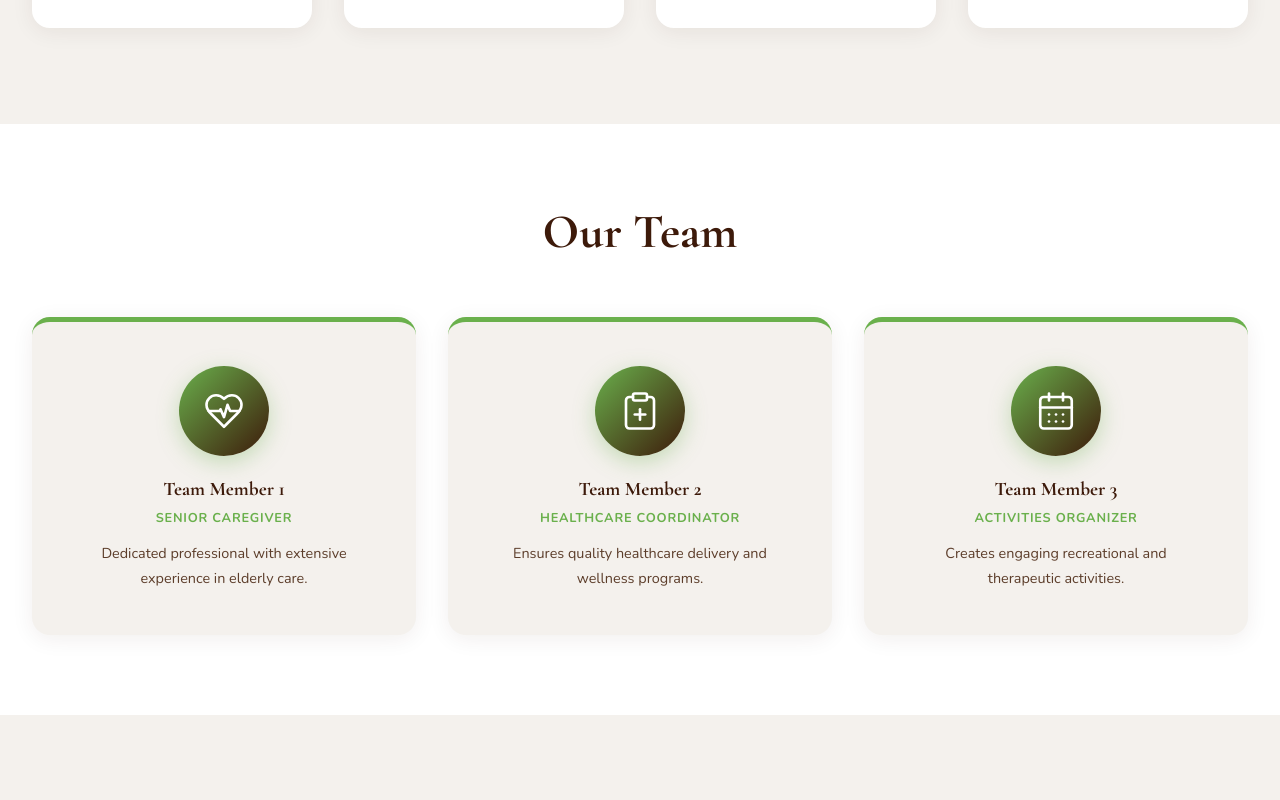
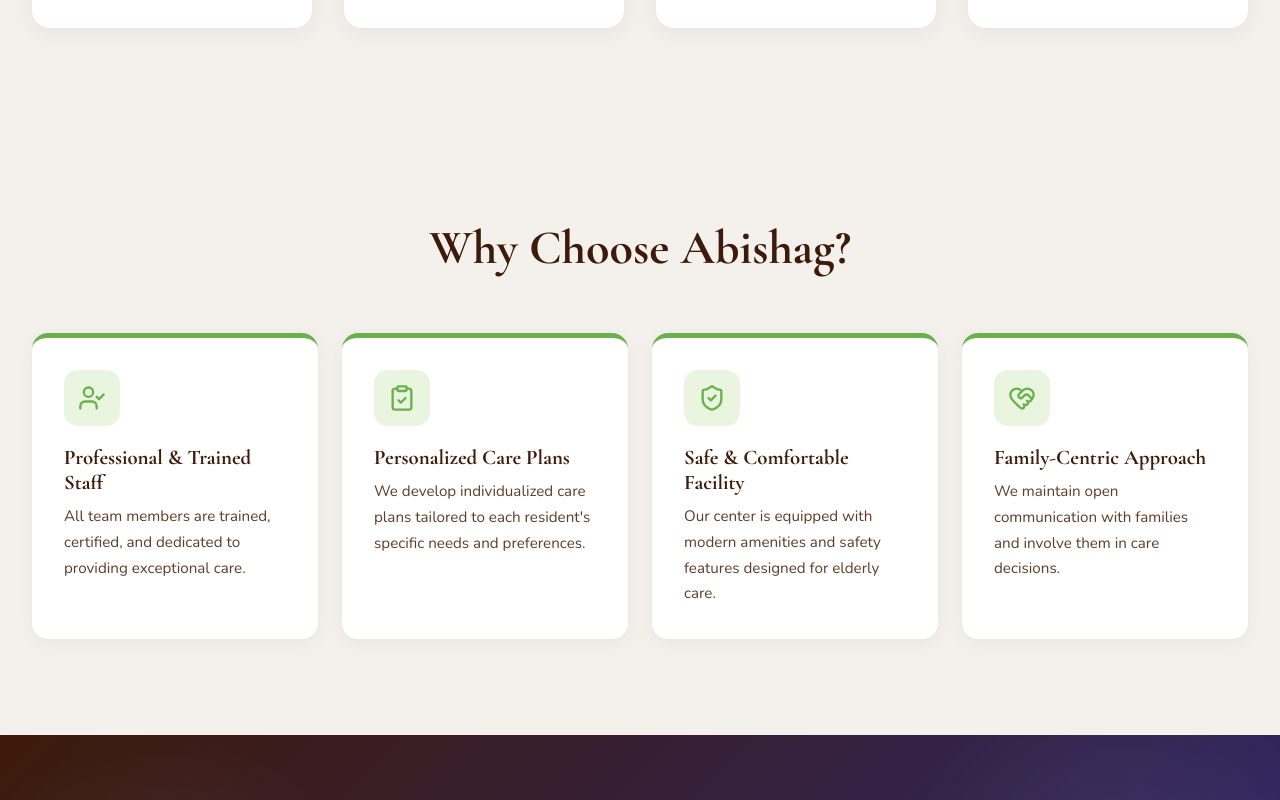
Before and after one commit to divi9696/abishag, a Next.js app: page /about in a window 1280 px wide. Shown: the part 1740-2540 px from the top of the page. Built offline with nearby package versions, Linux system fonts and the light colour scheme.

Commit message:
Remove Our Team section from About Us page

```diff
--- a/app/about/page.tsx
+++ b/app/about/page.tsx
@@ -3,11 +3,7 @@
 import { useState, useEffect } from 'react';
 import { UserCheck, ClipboardCheck, ShieldCheck, HeartHandshake } from 'lucide-react';
 
-const teamMembers = [
-  { id: 1, name: "Team Member 1", role: "Senior Caregiver", description: "Dedicated professional with extensive experience in elderly care.", icon: <svg xmlns="http://www.w3.org/2000/svg" width="42" height="42" viewBox="0 0 24 24" fill="none" stroke="#ffffff" strokeWidth="1.5" strokeLinecap="round" strokeLinejoin="round"><path d="M19 14c1.49-1.46 3-3.21 3-5.5A5.5 5.5 0 0 0 16.5 3c-1.76 0-3 .5-4.5 2-1.5-1.5-2.74-2-4.5-2A5.5 5.5 0 0 0 2 8.5c0 2.3 1.5 4.05 3 5.5l7 7Z"/><path d="M3.22 12H9.5l.5-1 2 4.5 2-7 1.5 3.5h5.27"/></svg> },
-  { id: 2, name: "Team Member 2", role: "Healthcare Coordinator", description: "Ensures quality healthcare delivery and wellness programs.", icon: <svg xmlns="http://www.w3.org/2000/svg" width="42" height="42" viewBox="0 0 24 24" fill="none" stroke="#ffffff" strokeWidth="1.5" strokeLinecap="round" strokeLinejoin="round"><rect width="8" height="4" x="8" y="2" rx="1" ry="1"/><path d="M16 4h2a2 2 0 0 1 2 2v14a2 2 0 0 1-2 2H6a2 2 0 0 1-2-2V6a2 2 0 0 1 2-2h2"/><path d="M9 14h6"/><path d="M12 11v6"/></svg> },
-  { id: 3, name: "Team Member 3", role: "Activities Organizer", description: "Creates engaging recreational and therapeutic activities.", icon: <svg xmlns="http://www.w3.org/2000/svg" width="42" height="42" viewBox="0 0 24 24" fill="none" stroke="#ffffff" strokeWidth="1.5" strokeLinecap="round" strokeLinejoin="round"><rect width="18" height="18" x="3" y="4" rx="2" ry="2"/><line x1="16" x2="16" y1="2" y2="6"/><line x1="8" x2="8" y1="2" y2="6"/><line x1="3" x2="21" y1="10" y2="10"/><path d="M8 14h.01"/><path d="M12 14h.01"/><path d="M16 14h.01"/><path d="M8 18h.01"/><path d="M12 18h.01"/><path d="M16 18h.01"/></svg> },
-];
+
 
 const coreValues = [
   { id: 1, title: "Compassion", icon: <svg xmlns="http://www.w3.org/2000/svg" width="48" height="48" viewBox="0 0 24 24" fill="none" stroke="#6AB04C" strokeWidth="1.5" strokeLinecap="round" strokeLinejoin="round"><path d="M19 14c1.49-1.46 3-3.21 3-5.5A5.5 5.5 0 0 0 16.5 3c-1.76 0-3 .5-4.5 2-1.5-1.5-2.74-2-4.5-2A5.5 5.5 0 0 0 2 8.5c0 2.3 1.5 4.05 3 5.5l7 7Z"/><path d="M12 5 9.04 7.96a2.17 2.17 0 0 0 0 3.08v0c.82.82 2.13.85 3 .07l2.07-1.9a2.82 2.82 0 0 1 3.79 0l2.96 2.66"/></svg>, description: "We care for our residents with empathy and genuine concern for their wellbeing.", color: "#6AB04C" },
@@ -176,38 +172,7 @@
         </div>
       </section>
 
-      {/* ── Team ── */}
-      <section className="py-16 md:py-20" style={{ background: '#ffffff' }}>
-        <div className="max-w-7xl mx-auto px-4 sm:px-6 lg:px-8">
-          <div className="text-center mb-14">
-            <h2 style={{ fontFamily: "'Cormorant Garamond', serif", fontSize: 'clamp(1.9rem, 4vw, 3rem)', fontWeight: 700, color: '#3D1A0A' }}>Our Team</h2>
-          </div>
-          <div className="grid grid-cols-1 md:grid-cols-3 gap-8">
-            {teamMembers.map((member, index) => (
-              <div
-                key={member.id}
-                className="p-8 md:p-11"
-                style={{
-                  background: '#F4F1ED', borderRadius: '18px',
-                  textAlign: 'center', borderTop: '5px solid #6AB04C',
-                  boxShadow: '0 4px 22px rgba(61,26,10,0.07)',
-                  animation: isVisible ? `fadeInUp 0.6s ease-out ${index * 0.1}s both` : 'none',
-                  transition: 'transform 0.3s ease, box-shadow 0.3s ease',
-                }}
-                onMouseEnter={e => { e.currentTarget.style.transform = 'translateY(-6px)'; e.currentTarget.style.boxShadow = '0 20px 46px rgba(61,26,10,0.13)'; }}
-                onMouseLeave={e => { e.currentTarget.style.transform = 'translateY(0)'; e.currentTarget.style.boxShadow = '0 4px 22px rgba(61,26,10,0.07)'; }}
-              >
-                <div style={{ width: '90px', height: '90px', background: 'linear-gradient(135deg, #6AB04C, #3D1A0A)', borderRadius: '50%', margin: '0 auto 22px', display: 'flex', alignItems: 'center', justifyContent: 'center', boxShadow: '0 6px 22px rgba(106,176,76,0.35)' }}>
-                  {member.icon}
-                </div>
-                <h3 style={{ fontFamily: "'Cormorant Garamond', serif", fontSize: '1.2rem', fontWeight: 700, color: '#3D1A0A', marginBottom: '6px' }}>{member.name}</h3>
-                <p style={{ fontFamily: "'Nunito', sans-serif", fontSize: '0.8rem', fontWeight: 700, color: '#6AB04C', letterSpacing: '0.06em', textTransform: 'uppercase', marginBottom: '12px' }}>{member.role}</p>
-                <p style={{ fontFamily: "'Nunito', sans-serif", fontSize: '0.9rem', color: '#5C3D2A', lineHeight: 1.75 }}>{member.description}</p>
-              </div>
-            ))}
-          </div>
-        </div>
-      </section>
+
 
       {/* ── Why Choose Us ── */}
       <section className="max-w-7xl mx-auto px-4 sm:px-6 lg:px-8 py-16 md:py-24">
```
